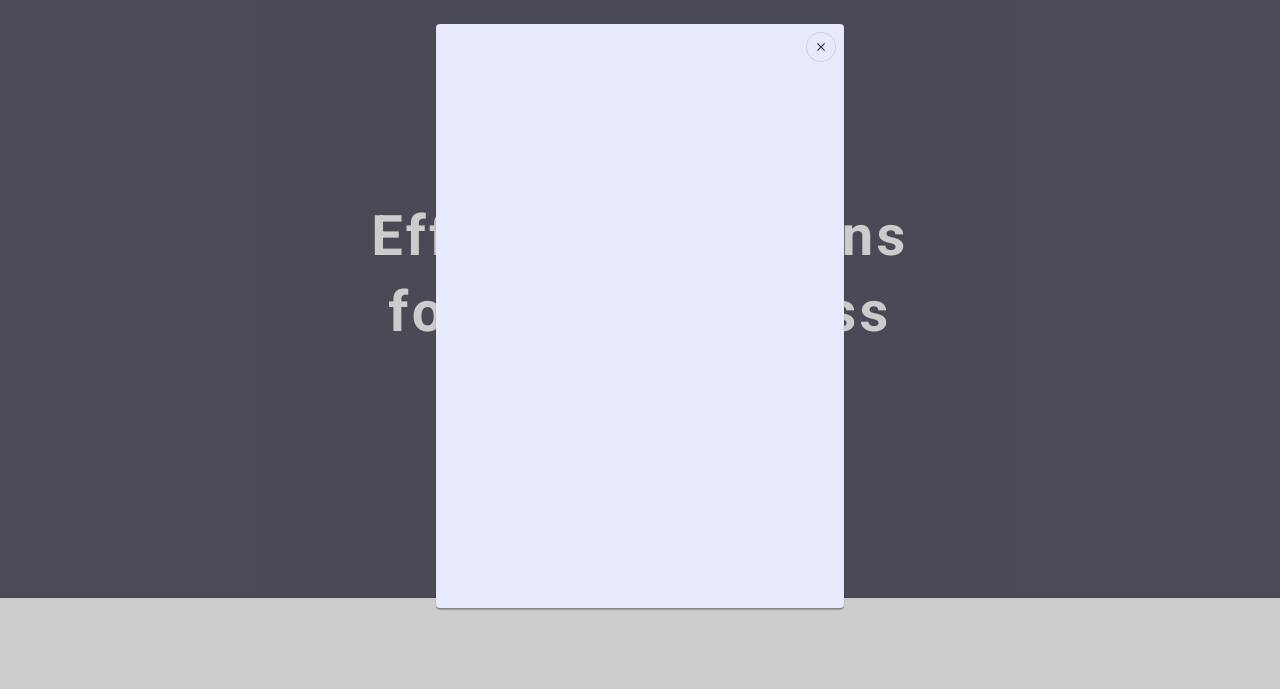
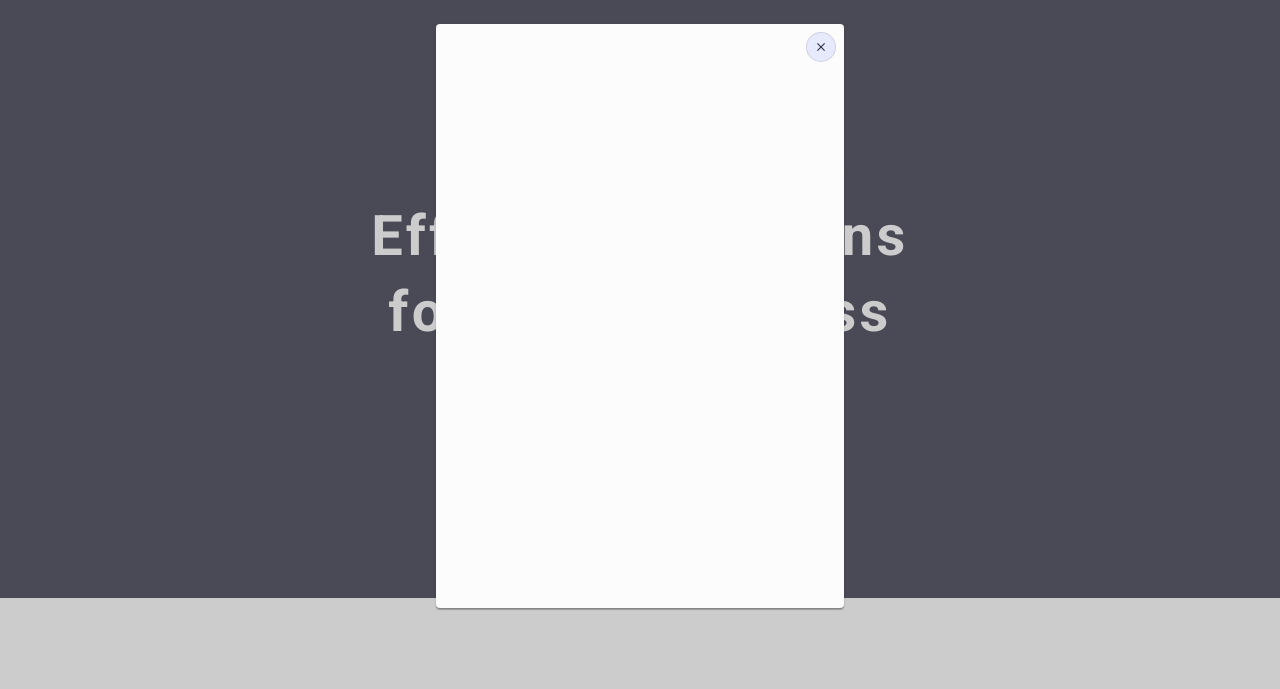
Before and after one commit to addieortiz/goit-markup-hw-05, a plain HTML site: page index.html in a window 1280 px wide. Both pictures are taken after a click on the button "Order Service". Shown: the part 84-773 px from the top of the page. Drawn offline with nearby package versions, Linux system fonts and the light colour scheme.

Commit message:
update styles.css
dairy background modal

```diff
--- a/css/styles.css
+++ b/css/styles.css
@@ -631,7 +631,7 @@ body {
   min-width: 408px;
   min-height: 584px;
 
-  background-color: var(--cornflower);
+  background-color: var(--dairy);
   border-radius: 4px;
   box-shadow: 0px 2px 1px 0px rgba(0, 0, 0, 0.2),
     0px 1px 3px 0px rgba(0, 0, 0, 0.12), 0px 1px 1px 0px rgba(0, 0, 0, 0.14);
```
